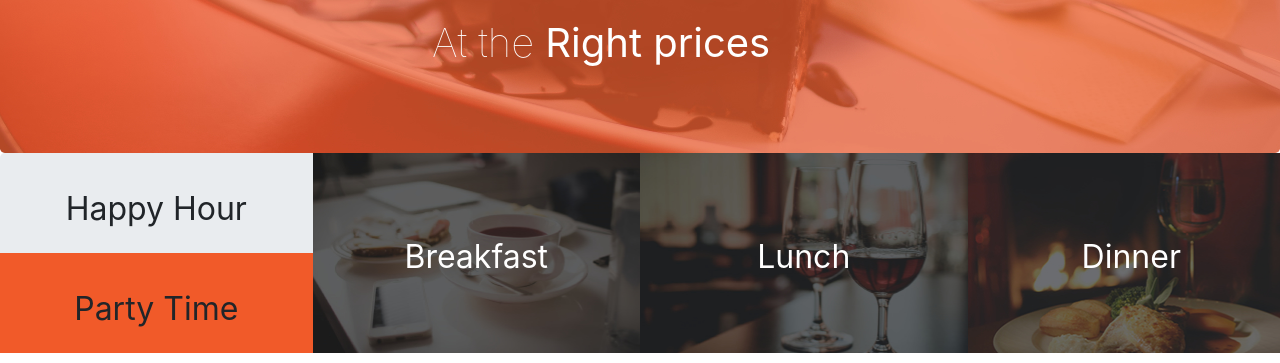
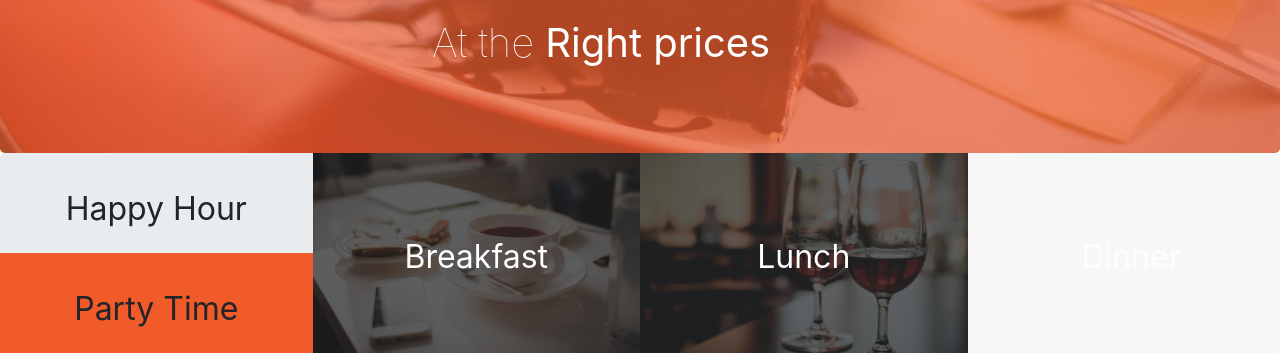
Before and after one commit to Naeku72/anitas-kitchen, a plain HTML site: page index.html in a window 1280 px wide. In both pictures the pointer is over the element 1131 px from the left and 690 px from the top of the page. Shown: the part 437-800 px from the top of the page. Drawn offline with nearby package versions, Linux system fonts and the light colour scheme.

Commit message:
Added hover to dinner

```diff
--- a/css/style.css
+++ b/css/style.css
@@ -68,3 +68,12 @@ background:rgba(250,250,250,0.9);
   padding-top: 5rem;
   font-size: 2rem;
 }
+#dinner:hover{
+  bottom: 0;
+  right: 0;
+background:rgba(250,250,250,0.9);
+  opacity: 0.9;
+  color: black;
+  overflow: hidden;
+  transition: .5s ease;
+}
```
